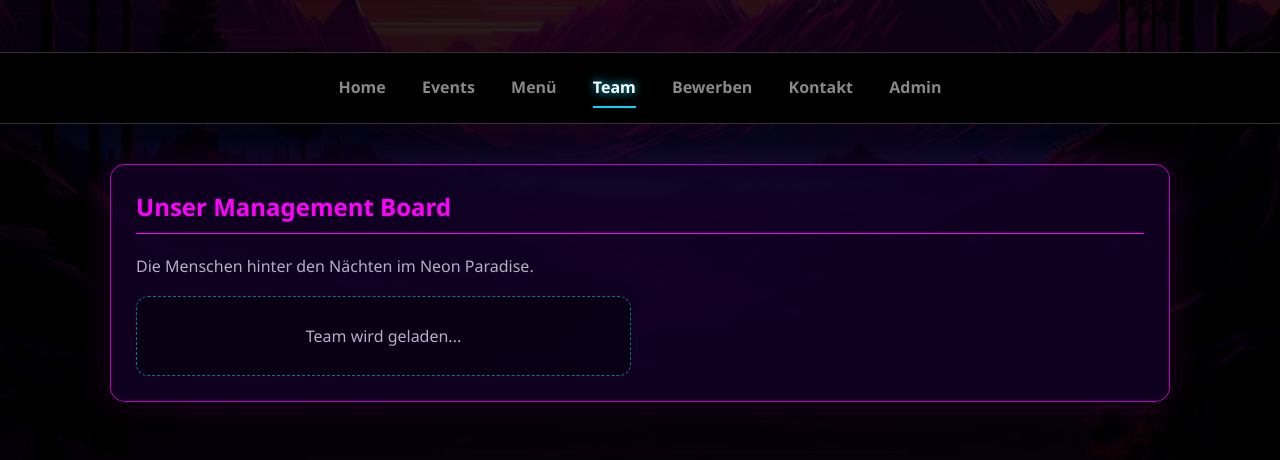
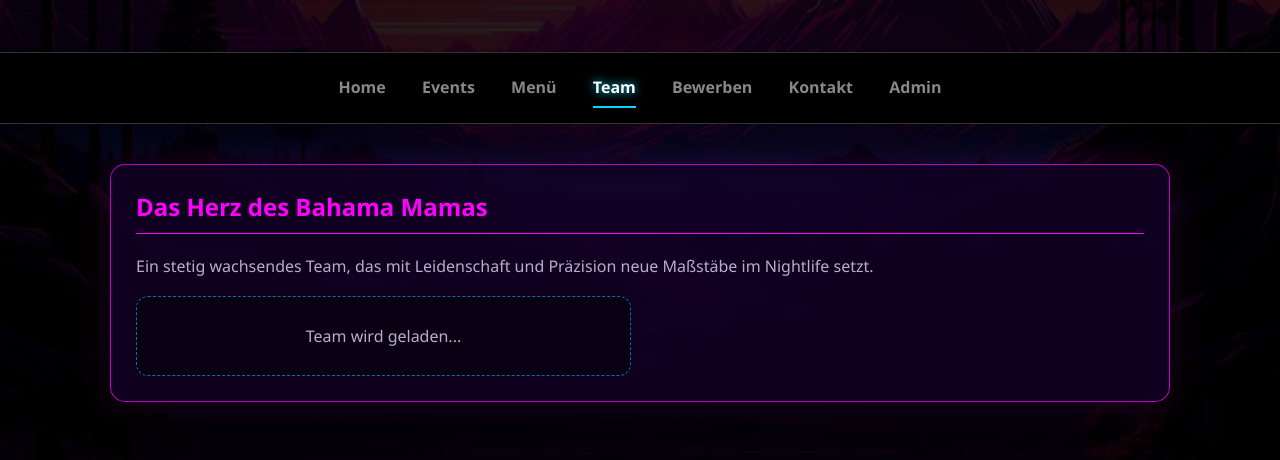
Before and after one commit to s0ld0ut/BahamaMamas, a website: page index.html in a window 1280 px wide. Both pictures are taken after a click on the link "Team". Shown: the part 418-878 px from the top of the page. Drawn offline with Linux system fonts and the light colour scheme; a script that the page names is missing.

Commit message:
Update index.html

```diff
--- a/index.html
+++ b/index.html
@@ -730,8 +730,8 @@
 
     <section id="team">
         <div class="card">
-            <h2>Unser Management Board</h2>
-            <p class="hint">Die Menschen hinter den Nächten im Neon Paradise.</p>
+            <h2>Das Herz des Bahama Mamas</h2>
+            <p class="hint">Ein stetig wachsendes Team, das mit Leidenschaft und Präzision neue Maßstäbe im Nightlife setzt.</p>
             <div id="team-list" class="team-grid" aria-live="polite">
                 <div class="empty-state">Team wird geladen...</div>
             </div>
```
